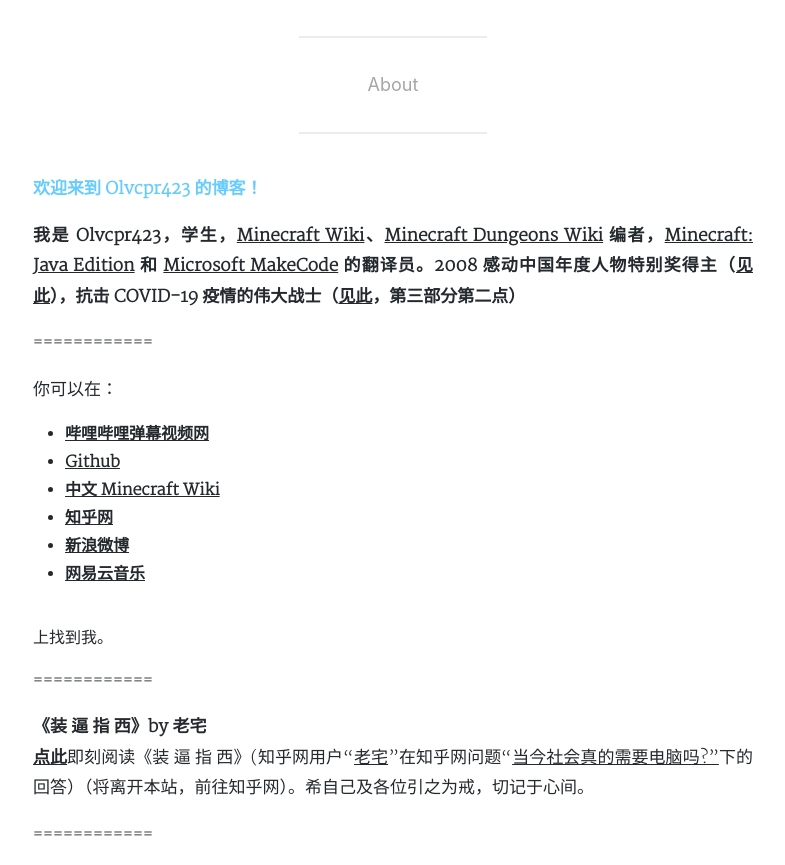
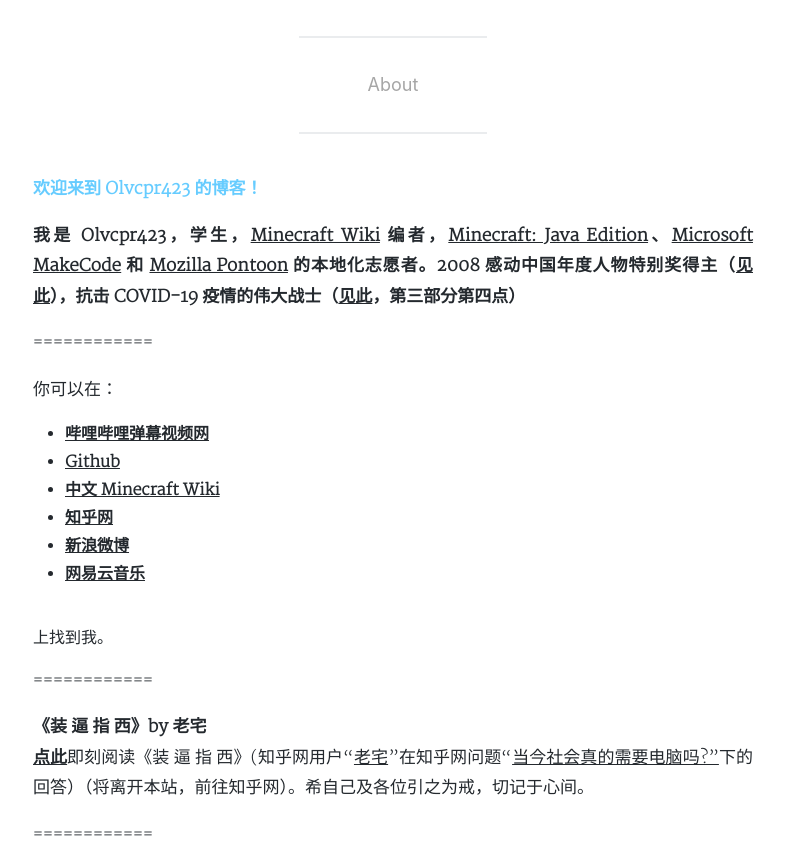
Before and after one commit to Olvcpr423/Olvcpr423.github.io, a Jekyll site: the page built from about.html, in a window 1280 px wide and 900 px high, scrolled down 429 px, cut to the strip 35-900 px from the top of the window. Shown: the whole strip, without its empty margins (247-1032 px from the left). Built offline with Jekyll 4.4.1, drawn with Linux system fonts in a browser that asks for light colours; nearby versions of some CDN libraries; a style sheet for code colours, icons or effects is not loaded.

Commit message:
Update about.html

```diff
--- a/about.html
+++ b/about.html
@@ -16,7 +16,7 @@ tags: About 关于
 <p>
 <p>
     <b>
-        我是 Olvcpr423，学生，<a href='https://minecraft-zh.gamepedia.com'>Minecraft Wiki</a>、<a href ='https://minecraft-zh.gamepedia.com/Minecraft_Dungeons'>Minecraft Dungeons Wiki</a> 编者，<a href='https://crowdin.com/project/minecraft/zh-CN'>Minecraft: Java Edition</a> 和 <a href='https://crowdin.com/project/kindscript/zh-CN'>Microsoft MakeCode</a> 的翻译员。2008 感动中国年度人物特别奖得主（<a href ='http://news.cctv.com/china/20090205/114029.shtml'>见此</a>），抗击 COVID-19 疫情的伟大战士（<a href ='http://www.xinhuanet.com/politics/2020-06/07/c_1126083364.htm'>见此</a>，第三部分第二点）
+        我是 Olvcpr423，学生，<a href='https://minecraft-zh.gamepedia.com'>Minecraft Wiki</a> 编者，<a href='https://crowdin.com/project/minecraft/zh-CN'>Minecraft: Java Edition</a>、<a href='https://crowdin.com/project/kindscript/zh-CN'>Microsoft MakeCode</a> 和 <a href='pontoon.mozilla.org'>Mozilla Pontoon</a> 的本地化志愿者。2008 感动中国年度人物特别奖得主（<a href ='http://news.cctv.com/china/20090205/114029.shtml'>见此</a>），抗击 COVID-19 疫情的伟大战士（<a href ='http://www.xinhuanet.com/politics/2020-06/07/c_1126083364.htm'>见此</a>，第三部分第四点）
     </b>
 </p>
 <p>
```
